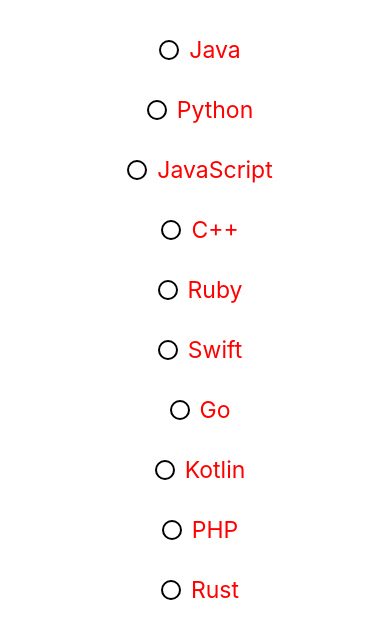
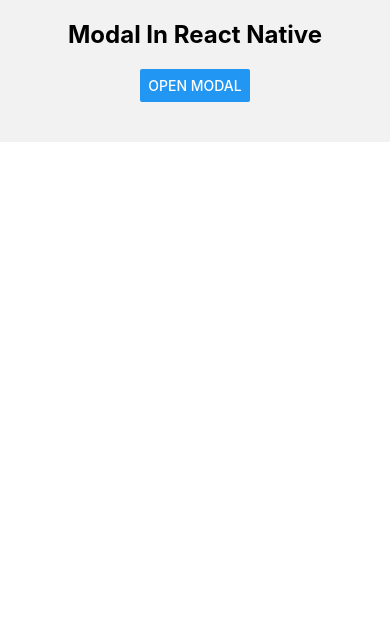
Before and after one commit to Rahul-7027/React_Native, a React Native app: screen / in a window 390 px wide. Shown: the top 638 px of the page. Built offline with nearby package versions, Linux system fonts and the light colour scheme.

Commit message:
Pre-build modal in react native

```diff
--- a/App.js
+++ b/App.js
@@ -4,11 +4,13 @@ import ResponsiveLayout from './components/ResponsiveLayout'
 import ButtonColor from './components/ButtonColor'
 import RadioButton from './components/RadioButton'
 import DynamicRadio from './components/DynamicRadio'
+import LoaderActivity from './components/LoaderActivity'
+import ModalNative from './components/ModalNative'
 
 const App = () => {
   return (
    <View>
-    <DynamicRadio/>
+    <ModalNative/>
    </View>
   )
 }
--- /dev/null
+++ b/components/LoaderActivity.js
@@ -0,0 +1,29 @@
+import React, { useState } from 'react'
+import { ActivityIndicator, Button, View } from 'react-native'
+
+const LoaderActivity = () => {
+    const[loader,setLoader]=useState(false);
+
+    // const handleLoaderShow=()=>{
+    //     setLoader(!loader)
+    //     setTimeout(() => {
+
+    //     }, timeout);
+    // }
+
+
+    const handleLoaderShow=()=>{
+        setLoader(true)
+        setTimeout(() => {
+            setLoader(false)
+        }, 2000);
+    }
+  return (
+    <View>
+        <ActivityIndicator size={100} color={"red"} animating={loader}/>
+        <Button title='Show Loader' onPress={handleLoaderShow}/>
+    </View>
+  )
+}
+
+export default LoaderActivity
--- /dev/null
+++ b/components/ModalNative.js
@@ -0,0 +1,71 @@
+import React, { useState } from 'react'
+import { Button, Modal, StyleSheet, Text, View } from 'react-native'
+
+const ModalNative = () => {
+    const [openModal, setOpenModal] = useState(false)
+    const handleModal = () => {
+        setOpenModal(!openModal)
+    }
+
+    return (
+        <View style={styles.container}>
+            <Text style={styles.title}>Modal In React Native</Text>
+            <View style={styles.box}>
+                <Button title='Open Modal' onPress={handleModal} />
+            </View>
+
+            <Modal visible={openModal} transparent={true} animationType='slide'>
+                <View style={styles.modalBackground}>
+                    <View style={styles.modalContainer}>
+                        <Text style={styles.modalText}>Hello World</Text>
+                        <Button title='Close Modal' onPress={handleModal} />
+                    </View>
+                </View>
+            </Modal>
+        </View>
+    )
+}
+
+const styles = StyleSheet.create({
+    container: {
+        // flex: 1,
+        justifyContent: "center",
+        padding: 20,
+        backgroundColor: "#f2f2f2",
+    },
+    title: {
+        textAlign: "center",
+        fontSize: 24,
+        fontWeight: "bold",
+        marginBottom: 20,
+    },
+    box: {
+        alignItems: "center",
+        marginBottom: 20,
+    },
+    modalBackground: {
+        flex: 1,
+        backgroundColor: 'rgba(0,0,0,0.5)',
+        justifyContent: 'center',
+        alignItems: 'center',
+    },
+    modalContainer: {
+        width: 300,
+        backgroundColor: '#fff',
+        borderRadius: 10,
+        padding: 20,
+        alignItems: 'center',
+        shadowColor: "#000",
+        shadowOffset: { width: 0, height: 2 },
+        shadowOpacity: 0.25,
+        shadowRadius: 4,
+        elevation: 5,
+    },
+    modalText: {
+        fontSize: 18,
+        marginBottom: 15,
+        textAlign: "center",
+    }
+})
+
+export default ModalNative
```
